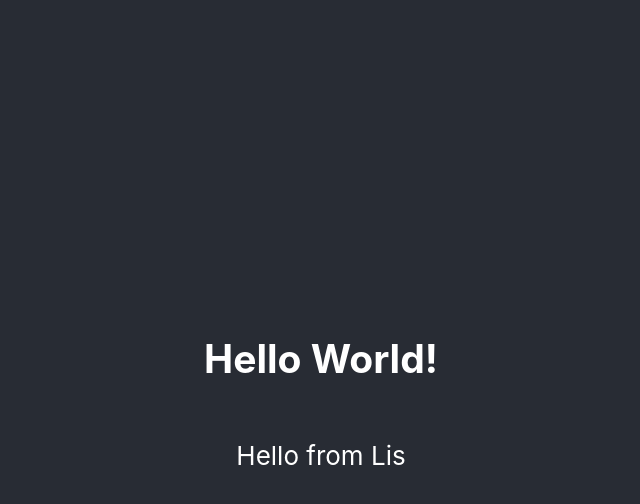
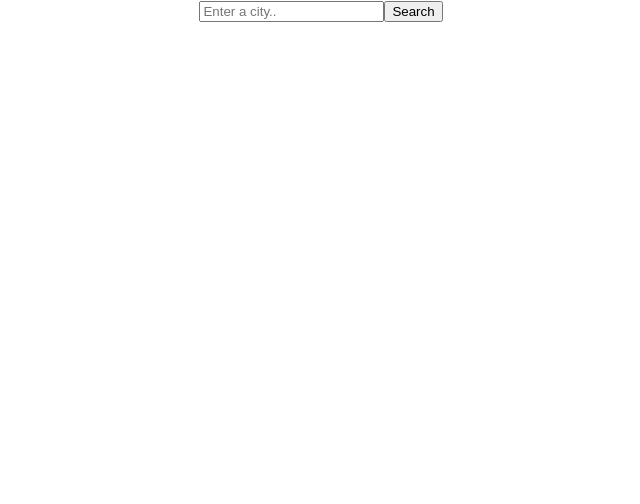
Before and after one commit to elykh1993/weather-react, a React (Create React App) app: page / in a window 1280 px wide. Shown: the top 504 px of the page, without its empty margins (319-959 px from the left). Built offline with nearby package versions, Linux system fonts and the light colour scheme.

Commit message:
Added search form

```diff
--- a/src/App.js
+++ b/src/App.js
@@ -4,10 +4,9 @@
 function App() {
   return (
     <div className="App">
-      <header className="App-header">
-        <h2>Hello World!</h2>
-        <Weather />
-      </header>
+      <div className="container">
+        <Weather defaultCity="San Francisco" />
+      </div>
     </div>
   );
 }
--- a/src/Weather.js
+++ b/src/Weather.js
@@ -1,6 +1,54 @@
-import React from "react";
+import React, { useState } from "react";
 import axios from "axios";
 
 export default function Weather() {
-  return <p>Hello from Lis</p>;
+  const [city, setCity] = useState("");
+  const [loaded, setLoaded] = useState(false);
+  const [weather, setWeather] = useState({});
+
+  function displayWeather(response) {
+    setLoaded(true);
+    setWeather({
+      temperature: response.data.main.temp,
+      wind: response.data.wind.speed,
+      humidity: response.data.main.humidity,
+      icon: `http://openweathermap.org/img/wn/${response.data.weather[0].icon}@2x.png`,
+      description: response.data.weather[0].description,
+    });
+  }
+
+  function handleSubmit(event) {
+    event.preventDefault();
+    let apiKey = "5863935ee9cca4c02ed68203f807c65b";
+    let apiUrl = `https://api.openweathermap.org/data/2.5/weather?q=${city}&appid=${apiKey}&units=metric`;
+    axios.get(apiUrl).then(displayWeather);
+  }
+
+  function updateCity(event) {
+    setCity(event.target.value);
+  }
+
+  let form = (
+    <form onSubmit={handleSubmit}>
+      <input type="search" placeholder="Enter a city.." onChange={updateCity} />
+      <button type="Submit">Search</button>
+    </form>
+  );
+
+  if (loaded) {
+    return (
+      <div>
+        {form}
+        <div>
+          <p>Temperature: {Math.round(weather.temperature)}°C</p>
+          <p>Description: {weather.description}</p>
+          <p>Humidity: {weather.humidity}%</p>
+          <p>Wind: {weather.wind}km/h</p>
+          <img src={weather.icon} alt={weather.description} />
+        </div>
+      </div>
+    );
+  } else {
+    return form;
+  }
 }
```
